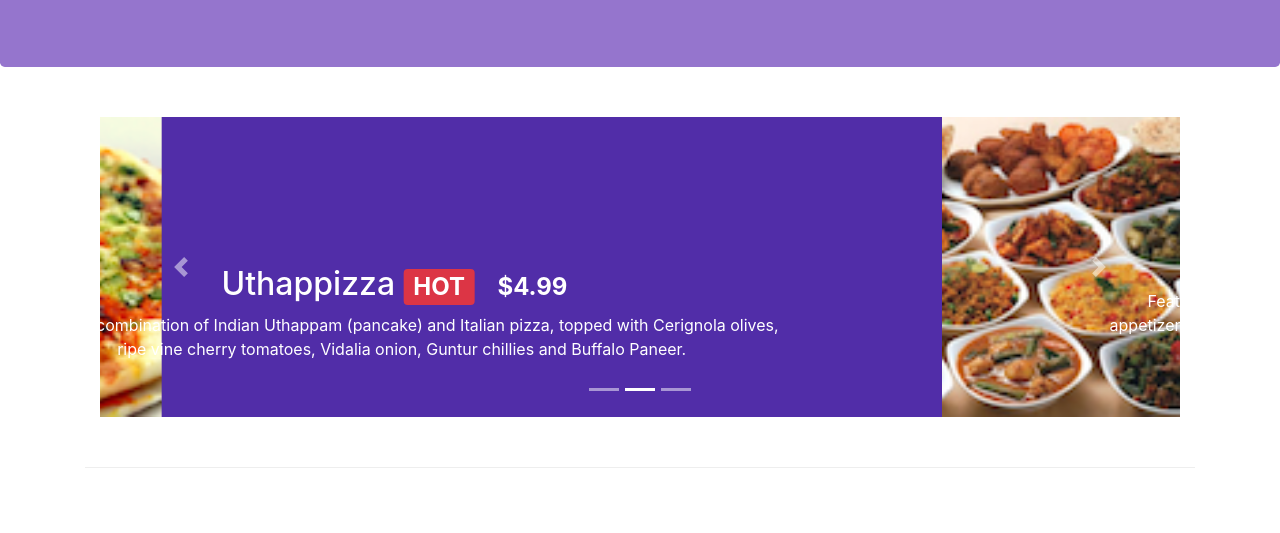
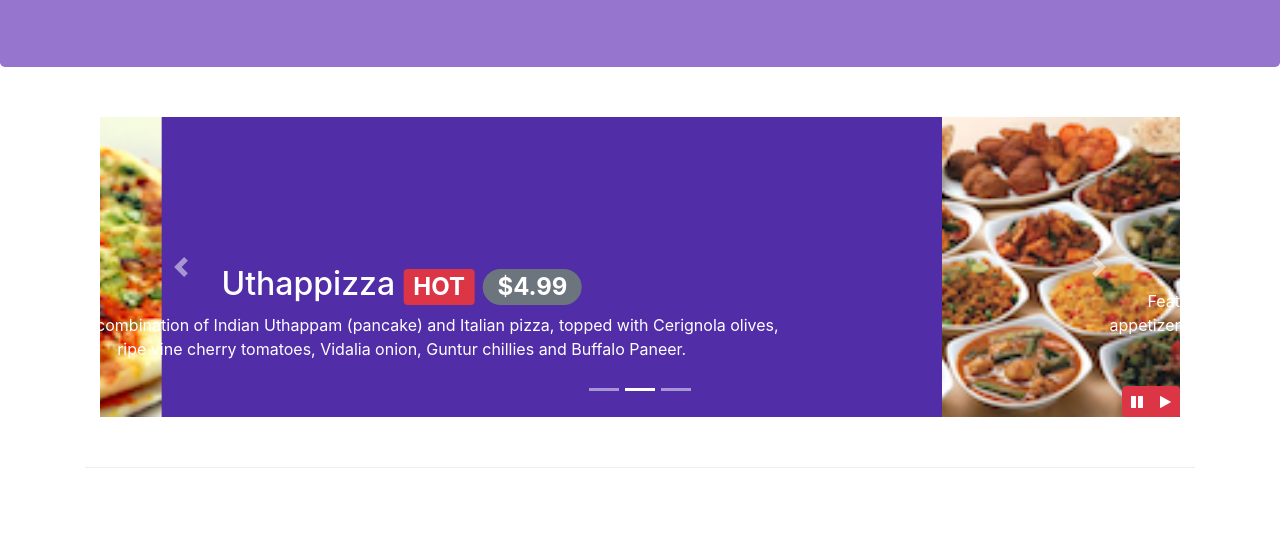
Before and after one commit to jaisonpr/bootstrap-confusion, a website: page index.html in a window 1280 px wide. Shown: the part 267-800 px from the top of the page. Drawn offline with nearby package versions, Linux system fonts and the light colour scheme.

Commit message:
Bootstrap JQuery

```diff
--- a/css/styles.css
+++ b/css/styles.css
@@ -59,3 +59,10 @@
     left: 0;
     min-height: 300px;
 }
+
+#carouselButton {
+    right:0px;
+    position: absolute;
+    bottom: 0px;
+    z-index: 1;
+}
--- a/index.html
+++ b/index.html
@@ -209,7 +209,7 @@
 							<div class="carousel-caption d-none d-md-block">
 								<h2>Uthappizza
 									<span class="badge badge-danger">HOT</span>
-									<span class="badge badge-pill badge-default">$4.99</span>
+									<span class="badge badge-pill badge-secondary">$4.99</span>
 								</h2>
 								<p class="d-none d-sm-block">A unique combination of Indian Uthappam (pancake) and
 									Italian pizza, topped with Cerignola olives, ripe vine
@@ -251,6 +251,14 @@
 						<a class="carousel-control-next" href="#mycarousel" role="button" data-slide="next">
 							<span class="carousel-control-next-icon"></span>
 						</a>
+						<div class="btn-group" id="carouselButton">
+							<button class="btn btn-danger btn-sm" id="carousel-pause">
+								<span class="fa fa-pause"></span>
+							</button>
+							<button class="btn btn-danger btn-sm" id="carousel-play">
+								<span class="fa fa-play"></span>
+							</button>
+						</div>
 					</div>
 				</div>
 			</div>
@@ -373,8 +381,14 @@
 		<script src="node_modules/popper.js/dist/umd/popper.min.js"></script>
 		<script src="node_modules/bootstrap/dist/js/bootstrap.min.js"></script>
 		<script>
-			$(document).ready(function () {
-				$('[data-toggle="tooltip"]').tooltip();
+			$(document).ready(function(){
+				$("#mycarousel").carousel( { interval: 2000 } );
+				$("#carousel-pause").click(function(){
+					$("#mycarousel").carousel('pause');
+				});
+				$("#carousel-play").click(function(){
+					$("#mycarousel").carousel('cycle');
+				});
 			});
 		</script>
 
```
